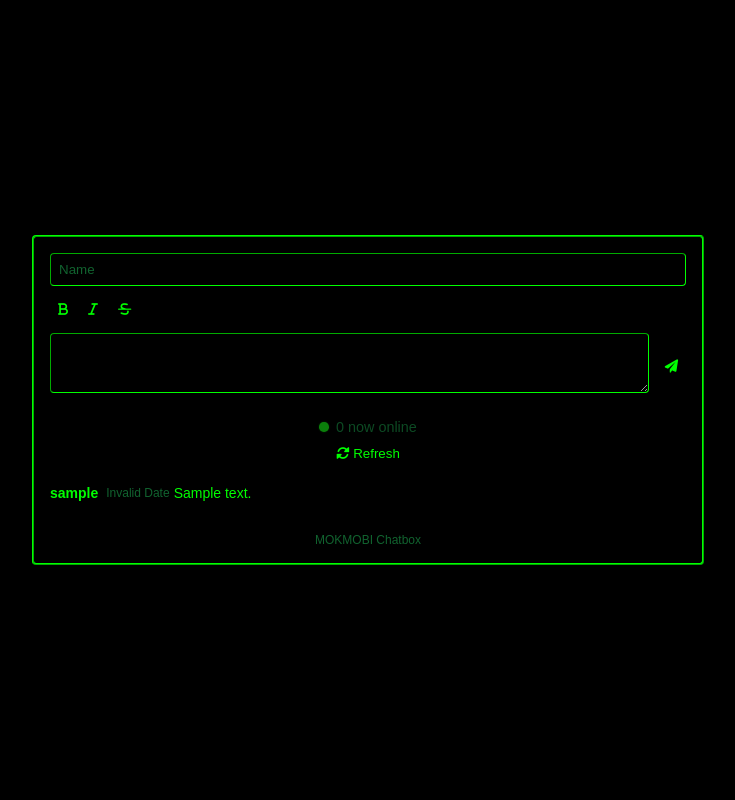
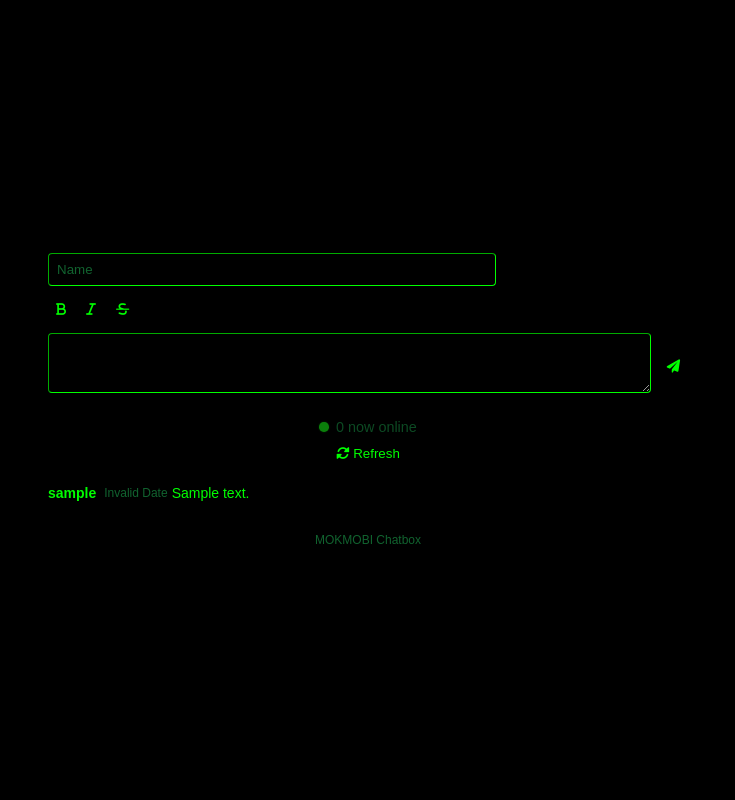
Before and after one commit to DetroitGuru/chatbox, a Flask app: page / in a window 1280 px wide. Shown: the whole page, without its empty margins (272-1007 px from the left). Run offline with Flask 3, Linux system fonts and the light colour scheme; tables that the repository leaves empty hold one stand-in row (values such as "Sample post"); some web fonts are replaced.

Commit message:
Update chatbox.html

```diff
--- a/templates/chatbox.html
+++ b/templates/chatbox.html
@@ -21,8 +21,8 @@
             align-items: center;
             min-height: 100vh;
             background: #000;
-            padding: 1rem;
-            margin:0;
+            padding: 0;
+            margin: 0;
         }
     /* === Chatbox Styling === */
         .chatbox {
@@ -30,7 +30,7 @@
             max-width: 42rem;
             background: #000;
             color: #0f0;
-            border: 2px ridge #0f0;
+            padding: 0;
             border-radius: 4px;
             overflow: hidden;
         }
@@ -40,7 +40,7 @@
         }
     /* Input field for name */
         .name-input {
-            width: 100%;
+            width: 70%;
             padding: 0.5rem;
             background: #000;
             border: 1px inset #0f0;
```
